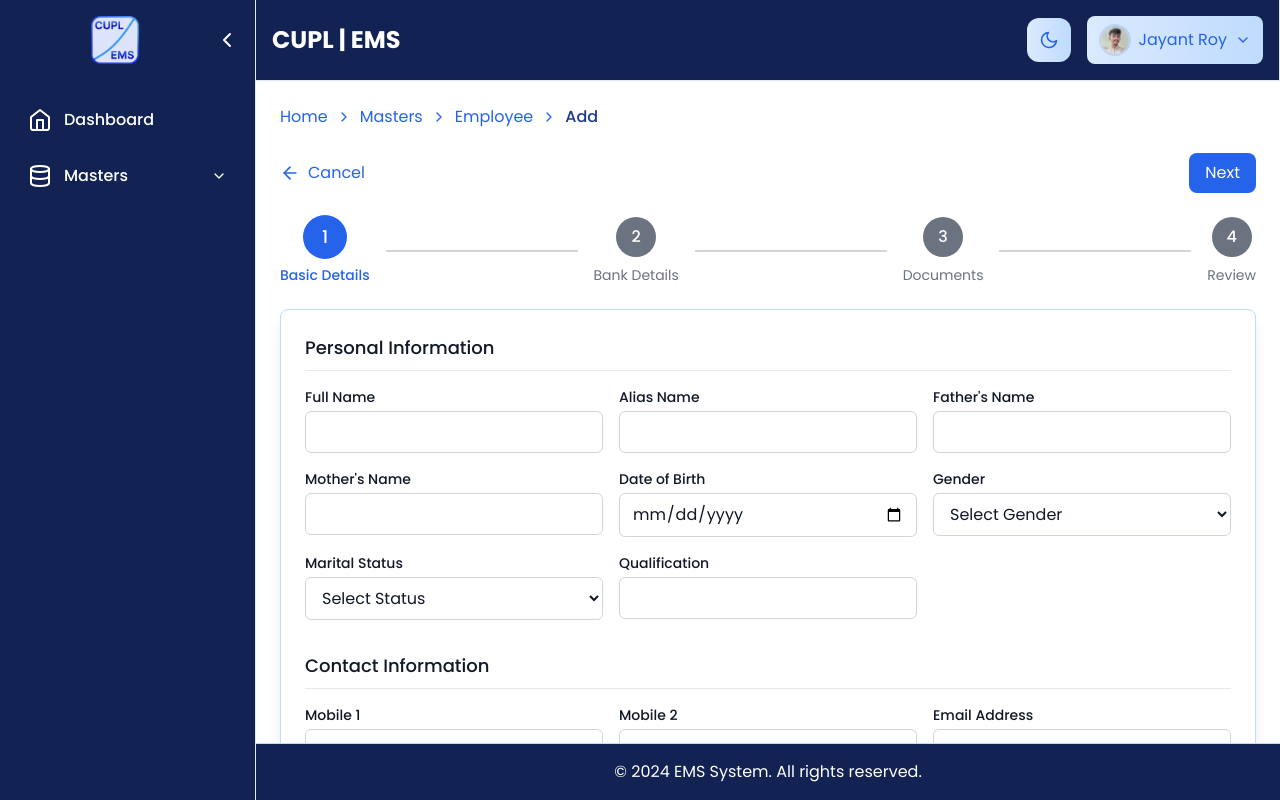
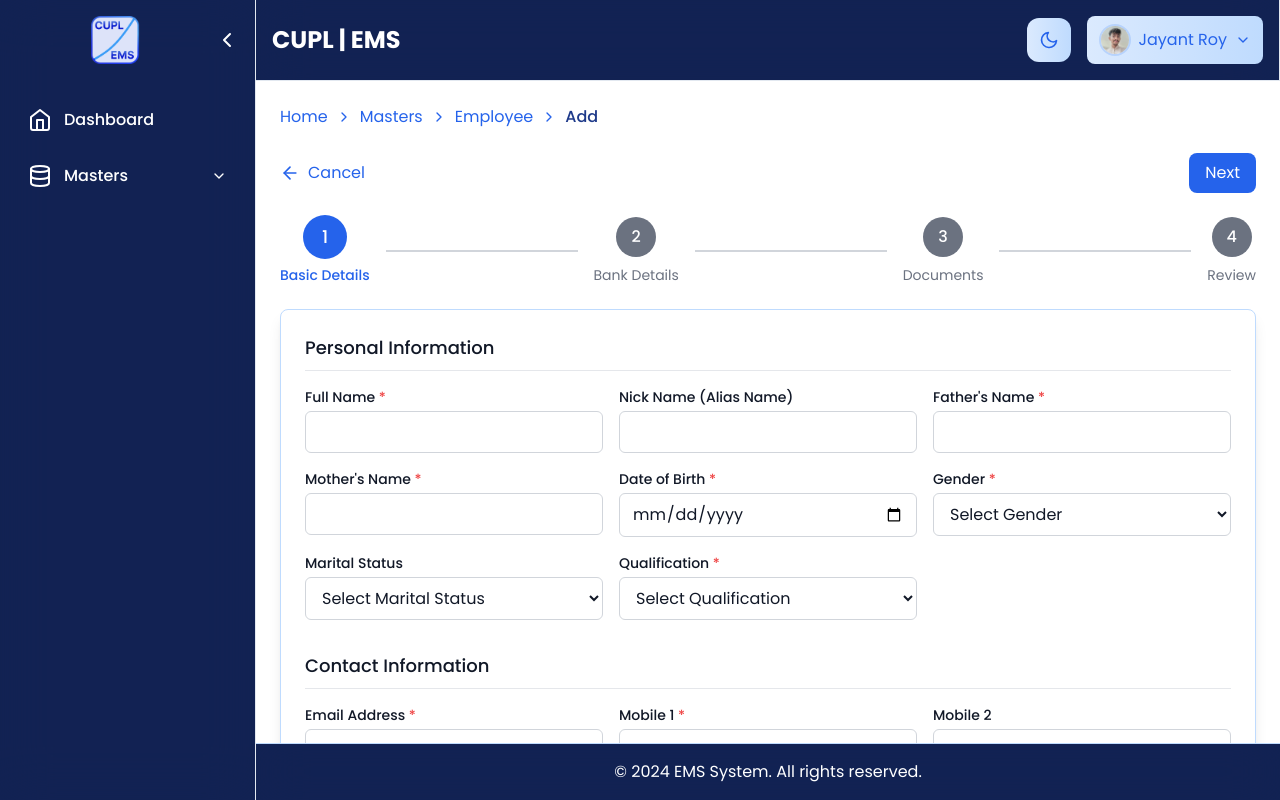
Before and after one commit to reconroy/EMS-UI, a React (Vite) app: page /masters/employee/add in a window 1280 px wide. Built offline with nearby package versions, Linux system fonts and the light colour scheme; the HTML template or start-up script is replaced by a standard one.

Commit message:
fixed basic details form

```diff
--- a/src/pages/Masters/Employee/Form/BasicDetails.jsx
+++ b/src/pages/Masters/Employee/Form/BasicDetails.jsx
@@ -1,4 +1,4 @@
-import React, { useState } from 'react';
+import React, { useState , useEffect } from 'react';
 import { useThemeStore } from '../../../../store/themeStore';
 import { FiArrowRight } from 'react-icons/fi';
 import { motion } from 'framer-motion';
@@ -6,296 +6,262 @@ import { motion } from 'framer-motion';
 const BasicDetails = ({ formData, setFormData, onNext }) => {
   const theme = useThemeStore((state) => state.theme);
   const [isConfirmed, setIsConfirmed] = useState(false);
-  const [isRequiredFields, setIsRequiredFields] = useState(false);
+
+  // Mock data for dropdowns
+  const roles = [
+    { roleId: 1, roleName: "Admin" },
+    { roleId: 2, roleName: "User" },
+    { roleId: 3, roleName: "Employee" },
+  ];
+
+  const departments = [
+    "IT",
+    "Accounts",
+    "Admin",
+    "CTP",
+    "Printing",
+  ];
+
+  const designations = [
+    "Developer",
+    "CA",
+    "Manager",
+    "Designer",
+  ];
+
+  const locations = [
+    "New York",
+    "San Francisco",
+    "London",
+    "Mumbai",
+  ];
+
   const handleChange = (e) => {
-    const { name, value } = e.target;
-    setFormData(prev => ({
+    const { name, value, type, checked } = e.target;
+    setFormData((prev) => ({
       ...prev,
-      [name]: value
+      [name]: type === 'checkbox' ? checked : value,
     }));
   };
 
   const handleSubmit = (e) => {
     e.preventDefault();
-    if (isConfirmed) {
-      onNext();
+    if (isConfirmed) onNext();
+  };
+  useEffect(() => {
+    if (formData.isSameAsPermanent) {
+      setFormData((prev) => ({
+        ...prev,
+        cAddress: prev.pAddress,
+        cPinCode: prev.pPinCode,
+        cDistrict: prev.pDistrict,
+      }));
     }
-  };
-
-  const FormSection = ({ title, children }) => (
+  }, [formData.pAddress, formData.pPinCode, formData.pDistrict, formData.isSameAsPermanent, setFormData]);
+  return (
+    <form onSubmit={handleSubmit} className="space-y-8">
+      {/* Personal Information */}
       <div className="space-y-4">
-      <h4 className={`text-lg font-medium border-b pb-2 ${
-        theme === 'light'
-          ? 'text-gray-900 border-gray-200'
-          : 'text-white border-gray-700'
-      }`}>
-        {title}
+        <h4 className={`text-lg font-medium border-b pb-2 ${theme === 'light' ? 'text-gray-900 border-gray-200' : 'text-white border-gray-700'}`}>
+          Personal Information
         </h4>
         <div className="grid grid-cols-1 md:grid-cols-2 lg:grid-cols-3 gap-4">
-        {children}
-      </div>
-    </div>
-  );
-
-  const InputField = ({ label, name, type = "text", required = false }) => (
-    <div className="space-y-1">
-      <label htmlFor={name} className={`block text-sm font-medium ${
-        theme === 'light' ? 'text-gray-900' : 'text-gray-300'
-      }`}>
-        {label} {required && <span className="text-red-500">*</span>}
+          {[{ label: 'Full Name', name: 'fullName', required: true },
+          { label: 'Nick Name (Alias Name)', name: 'nickName' },
+          { label: "Father's Name", name: 'fatherName', required: true },
+          { label: "Mother's Name", name: 'motherName', required: true },
+          { label: 'Date of Birth', name: 'dob', type: 'date', required: true },
+          { label: 'Gender', name: 'gender', type: 'select', options: ['Male', 'Female', 'Other'], required: true },
+          { label: 'Marital Status', name: 'maritalStatus', type: 'select', options: ['Single', 'Married', 'Divorced', 'Widowed'] },
+          { label: 'Qualification', name: 'qualification', type: 'select', options: ['10th', '12th', 'Graduate', 'Post-Graduate'], required: true }
+          ].map((field) => (
+            <div key={field.name} className="space-y-1">
+              <label className={`block text-sm font-medium ${theme === 'light' ? 'text-gray-900' : 'text-gray-300'}`}>
+                {field.label} {field.required && <span className="text-red-500">*</span>}
               </label>
-      <input
-        type={type}
-        id={name}
-        name={name}
-        value={formData[name] || ''}
+              {field.type === 'select' ? (
+                <select
+                  name={field.name}
+                  value={formData[field.name] || ''}
                   onChange={handleChange}
-        className={`w-full rounded-md border px-3 py-2 ${
-          theme === 'light'
-            ? 'border-gray-300 bg-white text-gray-900 placeholder-gray-400'
-            : 'border-gray-600 bg-gray-800 text-white placeholder-gray-500'
-        } focus:ring-2 focus:ring-purple-500 focus:border-transparent`}
-        required={required}
-      />
-    </div>
-  );
-
-  // Update select elements with similar theme-aware styles
-  const SelectField = ({ label, name, options, required = false }) => (
-    <div className="space-y-1">
-      <label className={`block text-sm font-medium ${
-        theme === 'light' ? 'text-gray-900' : 'text-gray-300'
-      }`}>
-        {label} {required && <span className="text-red-500">*</span>}
-      </label>
-      <select
-        name={name}
-        value={formData[name] || ''}
-        onChange={handleChange}
-        className={`w-full rounded-md border px-3 py-2 ${
-          theme === 'light'
-            ? 'border-gray-300 bg-white text-gray-900'
-            : 'border-gray-600 bg-gray-800 text-white'
-        }`}
-        required={required}
+                  className={`w-full rounded-md border px-3 py-2 ${theme === 'light' ? 'border-gray-300 bg-white text-gray-900' : 'border-gray-600 bg-gray-800 text-white'}`}
+                  required={field.required}
                 >
-        {options.map(option => (
-          <option key={option.value} value={option.value}>
-            {option.label}
+                  <option value="">Select {field.label}</option>
+                  {field.options.map((option) => (
+                    <option key={option} value={option}>
+                      {option}
                     </option>
                   ))}
                 </select>
+              ) : (
+                <input
+                  type={field.type || 'text'}
+                  name={field.name}
+                  value={formData[field.name] || ''}
+                  onChange={handleChange}
+                  className={`w-full rounded-md border px-3 py-2 ${theme === 'light' ? 'border-gray-300 bg-white text-gray-900' : 'border-gray-600 bg-gray-800 text-white'}`}
+                  required={field.required}
+                />
+              )}
             </div>
-  );
+          ))}
+        </div>
+      </div>
 
-  // Update textarea with theme-aware styles
-  const TextArea = ({ label, name, required = false }) => (
-    <div className="col-span-full">
-      <label className={`block text-sm font-medium mb-1 ${
-        theme === 'light' ? 'text-gray-900' : 'text-gray-300'
-      }`}>
-        {label} {required && <span className="text-red-500">*</span>}
+      {/* Contact Information */}
+      <div className="space-y-4">
+        <h4 className={`text-lg font-medium border-b pb-2 ${theme === 'light' ? 'text-gray-900 border-gray-200' : 'text-white border-gray-700'}`}>
+          Contact Information
+        </h4>
+        <div className="grid grid-cols-1 md:grid-cols-2 lg:grid-cols-3 gap-4">
+          {[{ label: 'Email Address', name: 'email', type: 'email', required: true },
+          { label: 'Mobile 1', name: 'mobile1', type: 'tel', required: true },
+          { label: 'Mobile 2', name: 'mobile2', type: 'tel' }
+          ].map((field) => (
+            <div key={field.name} className="space-y-1">
+              <label className={`block text-sm font-medium ${theme === 'light' ? 'text-gray-900' : 'text-gray-300'}`}>
+                {field.label} {field.required && <span className="text-red-500">*</span>}
               </label>
-      <textarea
-        name={name}
-        value={formData[name] || ''}
+              <input
+                type={field.type || 'text'}
+                name={field.name}
+                value={formData[field.name] || ''}
                 onChange={handleChange}
-        rows={3}
-        className={`w-full rounded-md border px-3 py-2 ${
-          theme === 'light'
-            ? 'border-gray-300 bg-white text-gray-900'
-            : 'border-gray-600 bg-gray-800 text-white'
-        }`}
-        required={required}
+                className={`w-full rounded-md border px-3 py-2 ${theme === 'light' ? 'border-gray-300 bg-white text-gray-900' : 'border-gray-600 bg-gray-800 text-white'}`}
+                required={field.required}
               />
             </div>
-  );
-
-  return (
-    <form onSubmit={handleSubmit} className="space-y-8">
-      {/* Personal Information */}
-      <FormSection title="Personal Information">
-        <InputField label="Full Name" name="fullName" required={isRequiredFields} />
-        <InputField label="Alias Name" name="aliasName" />
-        <InputField label="Father's Name" name="fatherName" required={isRequiredFields} />
-        <InputField label="Mother's Name" name="motherName" required={isRequiredFields} />
-        <InputField label="Date of Birth" name="dateOfBirth" type="date" required={isRequiredFields} />
-        <SelectField
-          label="Gender"
-          name="gender"
-          required={isRequiredFields}
-          options={[
-            { value: "", label: "Select Gender" },
-            { value: "M", label: "Male" },
-            { value: "F", label: "Female" },
-            { value: "O", label: "Other" }
-          ]}
-        />
-        <SelectField
-          label="Marital Status"
-          name="maritalStatus"
-          options={[
-            { value: "", label: "Select Status" },
-            { value: "single", label: "Single" },
-            { value: "married", label: "Married" },
-            { value: "divorced", label: "Divorced" },
-            { value: "widowed", label: "Widowed" }
-          ]}
-        />
-        <InputField label="Qualification" name="qualification" required={isRequiredFields} />
-      </FormSection>
-
-      {/* Contact Information */}
-      <FormSection title="Contact Information">
-        <InputField label="Mobile 1" name="mobile1" type="tel" required={isRequiredFields} />
-        <InputField label="Mobile 2" name="mobile2" type="tel" />
-        <InputField label="Email Address" name="email" type="email" required={isRequiredFields} />
-      </FormSection>
+          ))}
+        </div>
+      </div>
 
       {/* Address Information */}
-      <FormSection title="Address Information">
-        <TextArea label="Permanent Address" name="permanentAddress" required={isRequiredFields} />
-        <InputField label="Permanent Pin Code" name="permanentPinCode" required={isRequiredFields} />
-        <TextArea label="Correspondence Address" name="correspondenceAddress" />
-        <InputField label="Correspondence Pin Code" name="correspondencePinCode" />
-        <InputField label="Post Office" name="postOffice" required={isRequiredFields} />
-        <InputField label="District" name="district" required={isRequiredFields} />
-      </FormSection>
+      <div className="space-y-4">
+        <h4 className={`text-lg font-medium border-b pb-2 ${theme === 'light' ? 'text-gray-900' : 'text-white border-gray-700'}`}>
+          Address Information
+        </h4>
+        <div className="grid grid-cols-1 md:grid-cols-2 lg:grid-cols-3 gap-4">
+          {[{ label: 'Permanent Address', name: 'pAddress', required: true },
+          { label: 'Permanent Pincode', name: 'pPinCode', type: 'number', required: true },
+          { label: 'Permanent District', name: 'pDistrict', required: true },
+          { label: 'Corresponding Address', name: 'cAddress' },
+          { label: 'Corresponding Pincode', name: 'cPinCode', type: 'number' },
+          { label: 'Corresponding District', name: 'cDistrict' }
+          ].map((field) => (
+            <div key={field.name} className="space-y-1">
+              <label className={`block text-sm font-medium ${theme === 'light' ? 'text-gray-900' : 'text-gray-300'}`}>
+                {field.label} {field.required && <span className="text-red-500">*</span>}
+              </label>
+              <input
+                type={field.type || 'text'}
+                name={field.name}
+                value={formData[field.name] || ''}
+                onChange={handleChange}
+                className={`w-full rounded-md border px-3 py-2 ${theme === 'light' ? 'border-gray-300 bg-white text-gray-900' : 'border-gray-600 bg-gray-800 text-white'}`}
+                required={field.required}
+              />
+            </div>
+          ))}
+        </div>
+        {/* Same As Permanent Checkbox */}
+        <div className="flex items-center space-x-2">
+          <input
+            type="checkbox"
+            checked={formData.isSameAsPermanent}
+            onChange={(e) => {
+              const { checked } = e.target;
+              setFormData((prev) => {
+                const updatedData = { ...prev, isSameAsPermanent: checked };
+                if (checked) {
+                  updatedData.cAddress = prev.pAddress;
+                  updatedData.cPinCode = prev.pPinCode;
+                  updatedData.cDistrict = prev.pDistrict;
+                } else {
+                  updatedData.cAddress = '';
+                  updatedData.cPinCode = '';
+                  updatedData.cDistrict = '';
+                }
+                return updatedData;
+              });
+            }}
+            className="h-4 w-4"
+          />
+          <span className={`text-sm ${theme === 'light' ? 'text-gray-900' : 'text-gray-300'}`}>
+            Same As Permanent
+          </span>
+        </div>
+
+      </div>
 
       {/* Professional Information */}
-      <FormSection title="Professional Information">
-        <InputField label="Location" name="location" required={isRequiredFields} />
-        <InputField label="Department" name="department" required={isRequiredFields} />
-        <InputField label="Designation" name="designation" required={isRequiredFields} />
-        <InputField label="Date of Joining" name="dateOfJoining" type="date" required={isRequiredFields} />
-      </FormSection>
+      <div className="space-y-4">
+        <h4 className={`text-lg font-medium border-b pb-2 ${theme === 'light' ? 'text-gray-900 border-gray-200' : 'text-white border-gray-700'}`}>
+          Professional Information
+        </h4>
+        <div className="grid grid-cols-1 md:grid-cols-2 lg:grid-cols-3 gap-4">
+          {[{ label: 'Working Location', name: 'workingLocation', required: true },
+          { label: 'Department', name: 'department', required: true },
+          { label: 'Designation', name: 'designation', required: true },
+          { label: 'Date of Joining', name: 'doj', type: 'date', required: true },
+          { label: 'Role', name: 'role', type: 'select', options: ['User', 'Employee', 'Admin'], required: true }
+          ].map((field) => (
+            <div key={field.name} className="space-y-1">
+              <label className={`block text-sm font-medium ${theme === 'light' ? 'text-gray-900' : 'text-gray-300'}`}>
+                {field.label} {field.required && <span className="text-red-500">*</span>}
+              </label>
+              {field.type === 'select' ? (
+                <select
+                  name={field.name}
+                  value={formData[field.name] || ''}
+                  onChange={handleChange}
+                  className={`w-full rounded-md border px-3 py-2 ${theme === 'light' ? 'border-gray-300 bg-white text-gray-900' : 'border-gray-600 bg-gray-800 text-white'}`}
+                  required={field.required}
+                >
+                  <option value="">Select {field.label}</option>
+                  {field.options?.map((option) => (
+                    <option key={option} value={option}>
+                      {option}
+                    </option>
+                  ))}
+                </select>
+              ) : (
+                <input
+                  type={field.type || 'text'}
+                  name={field.name}
+                  value={formData[field.name] || ''}
+                  onChange={handleChange}
+                  className={`w-full rounded-md border px-3 py-2 ${theme === 'light' ? 'border-gray-300 bg-white text-gray-900' : 'border-gray-600 bg-gray-800 text-white'}`}
+                  required={field.required}
+                />
+              )}
+            </div>
+          ))}
+        </div>
+      </div>
 
-      {/* Identity Information */}
-      <FormSection title="Identity Information">
-        <InputField label="Aadhaar Number" name="aadhaarNo" required={isRequiredFields} />
-        <InputField label="PAN Number" name="panNo" required={isRequiredFields} />
-      </FormSection>
-
-      {/* Bank Details */}
-      <FormSection title="Bank Details">
-        <InputField label="Bank Name" name="bankName" required={isRequiredFields} />
-        <InputField label="Branch Name" name="branchName" required={isRequiredFields} />
-        <InputField label="Account Number" name="accountNo" required={isRequiredFields} />
-        <InputField label="IFSC Code" name="ifscCode" required={isRequiredFields} />
-      </FormSection>
-
-      {/* Dependent Family Details */}
-      <FormSection title="Dependent Family Details">
-        <div className="col-span-full">
-          <table className={`w-full border-collapse border ${
-            theme === 'light' ? 'border-gray-300' : 'border-gray-600'
-          }`}>
-            <thead>
-              <tr className={theme === 'light' ? 'bg-gray-50' : 'bg-gray-700'}>
-                <th className={`border p-2 ${
-                  theme === 'light' ? 'border-gray-300' : 'border-gray-600'
-                }`}>Name</th>
-                <th className={`border p-2 ${
-                  theme === 'light' ? 'border-gray-300' : 'border-gray-600'
-                }`}>Relation</th>
-                <th className={`border p-2 ${
-                  theme === 'light' ? 'border-gray-300' : 'border-gray-600'
-                }`}>Age</th>
-              </tr>
-            </thead>
-            <tbody>
-              <tr>
-                <td className={`border p-2 ${
-                  theme === 'light' ? 'border-gray-300' : 'border-gray-600'
-                }`}>
-                  <input
-                    type="text"
-                    className={`w-full ${
-                      theme === 'light'
-                        ? 'bg-white text-gray-900 placeholder-gray-400'
-                        : 'bg-transparent text-white placeholder-gray-500'
-                    }`}
-                    placeholder="Enter name"
-                  />
-                </td>
-                <td className={`border p-2 ${
-                  theme === 'light' ? 'border-gray-300' : 'border-gray-600'
-                }`}>
-                  <input
-                    type="text"
-                    className={`w-full ${
-                      theme === 'light'
-                        ? 'bg-white text-gray-900 placeholder-gray-400'
-                        : 'bg-transparent text-white placeholder-gray-500'
-                    }`}
-                    placeholder="Enter relation"
-                  />
-                </td>
-                <td className={`border p-2 ${
-                  theme === 'light' ? 'border-gray-300' : 'border-gray-600'
-                }`}>
-                  <input
-                    type="number"
-                    className={`w-full ${
-                      theme === 'light'
-                        ? 'bg-white text-gray-900 placeholder-gray-400'
-                        : 'bg-transparent text-white placeholder-gray-500'
-                    }`}
-                    placeholder="Enter age"
-                  />
-                </td>
-              </tr>
-            </tbody>
-          </table>
-          <button
-            type="button"
-            className={`mt-2 text-sm font-medium ${
-              theme === 'light'
-                ? 'text-blue-600 hover:text-blue-700'
-                : 'text-purple-600 hover:text-purple-700'
-            }`}
-            onClick={() => {/* We'll implement add row functionality later */}}
-          >
-            + Add Dependent
-          </button>
-        </div>
-      </FormSection>
-
-      {/* Confirmation and Submit Section */}
-      <div className="space-y-4 pt-6 border-t border-gray-200 dark:border-gray-700">
-        <div className="flex items-center gap-3">
+      {/* Confirmation */}
+      <div className="flex items-center space-x-2">
         <input
           type="checkbox"
-            id="confirmDetails"
           checked={isConfirmed}
-            onChange={(e) => setIsConfirmed(e.target.checked)}
-            className="w-4 h-4 text-blue-600 border-gray-300 rounded focus:ring-blue-500"
+          onChange={() => setIsConfirmed(!isConfirmed)}
+          className="h-4 w-4"
         />
-          <label
-            htmlFor="confirmDetails"
-            className={`text-sm ${theme === 'light' ? 'text-gray-900' : 'text-gray-300'}`}
-          >
-            I confirm that all the details provided above are correct and accurate.
-          </label>
+        <span className={`text-sm ${theme === 'light' ? 'text-gray-900' : 'text-gray-300'}`}>
+          I confirm that the above information is accurate.
+        </span>
       </div>
 
       <motion.button
         type="submit"
         disabled={!isConfirmed}
-          whileHover={isConfirmed ? { scale: 1.02 } : {}}
-          whileTap={isConfirmed ? { scale: 0.98 } : {}}
-          className={`w-full py-3 px-4 rounded-lg flex items-center justify-center gap-2
-            ${isConfirmed
-              ? theme === 'light'
-                ? 'bg-blue-600 hover:bg-blue-700 text-white cursor-pointer'
-                : 'bg-purple-600 hover:bg-purple-700 text-white cursor-pointer'
-              : 'bg-gray-300 dark:bg-gray-700 text-gray-500 dark:text-gray-400 cursor-not-allowed'
-            } transition-colors duration-200`}
+        className={`mt-6 w-full py-2 px-4 bg-blue-600 text-white rounded-md ${!isConfirmed ? 'opacity-50' : 'hover:bg-blue-700'}`}
+        whileTap={{ scale: 0.95 }}
       >
-          <span>Proceed to Document Upload</span>
-          <FiArrowRight className="w-4 h-4" />
+        <FiArrowRight className="inline-block mr-2" />
+        Next
       </motion.button>
-      </div>
     </form>
   );
 };
```
Lines whose indentation alone changed are shown as unchanged.
